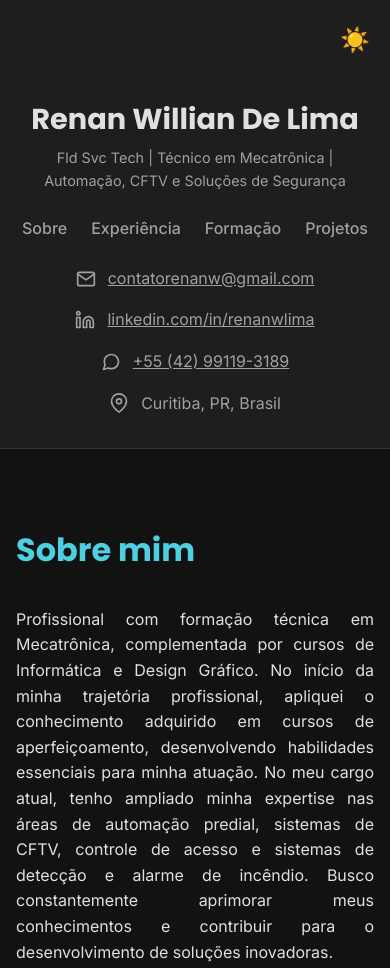
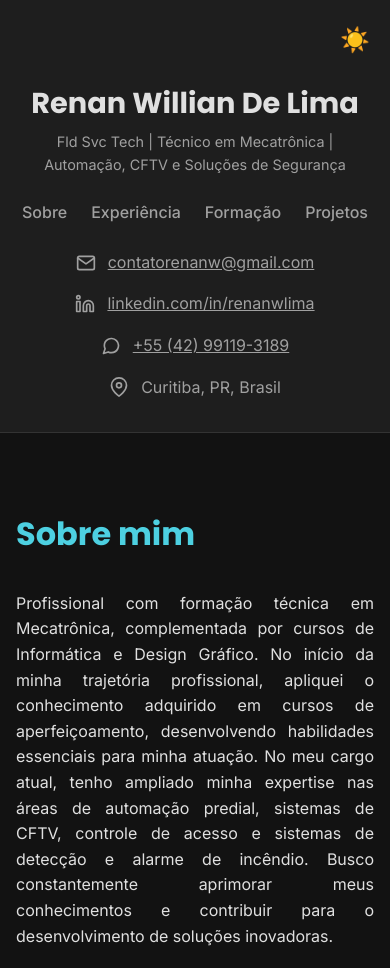
Before and after one commit to renan-willian/Profile, a plain HTML site: page index.html in a window 390 px wide. Shown: the top 968 px of the page. Drawn offline with Linux system fonts and the light colour scheme.

Commit message:
Add files via upload

```diff
--- a/style.css
+++ b/style.css
@@ -57,7 +57,7 @@ h2 {
 
 .sidebar {
   background-color: var(--sidebar-bg);
-  padding: 5rem 1rem 2rem; /* Adiciona espaço no topo para o botão de tema */
+  padding: 4rem 1rem 2rem; /* Diminui o espaço no topo na visualização mobile */
   border-bottom: 1px solid var(--border-color);
   text-align: center;
   position: relative;
```
